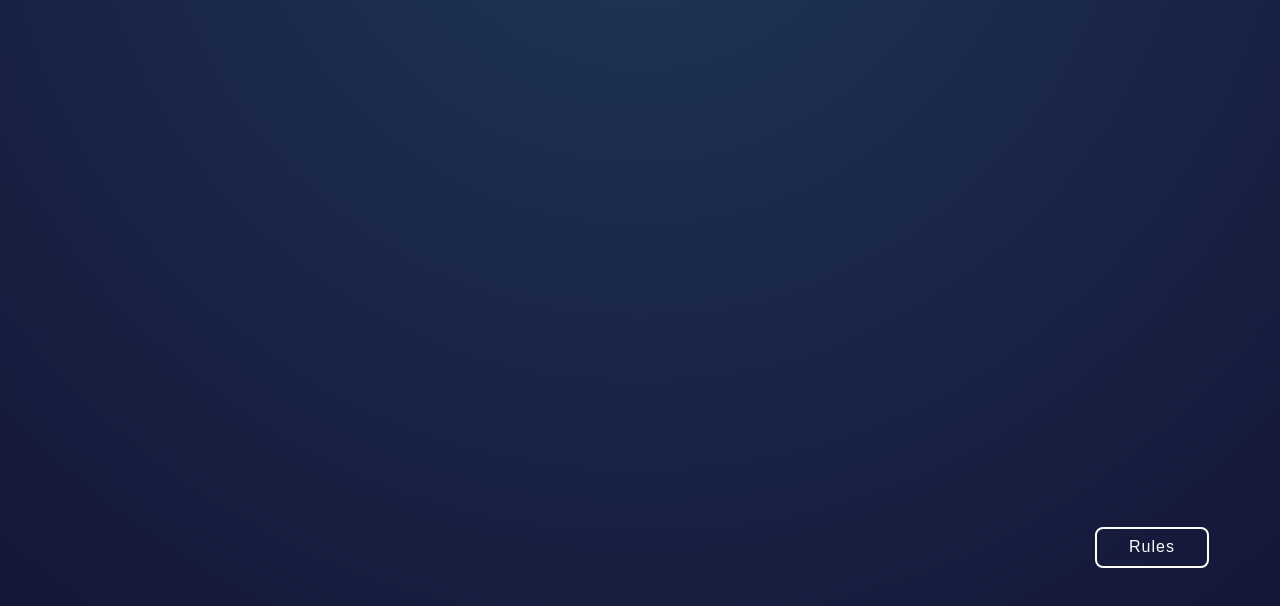
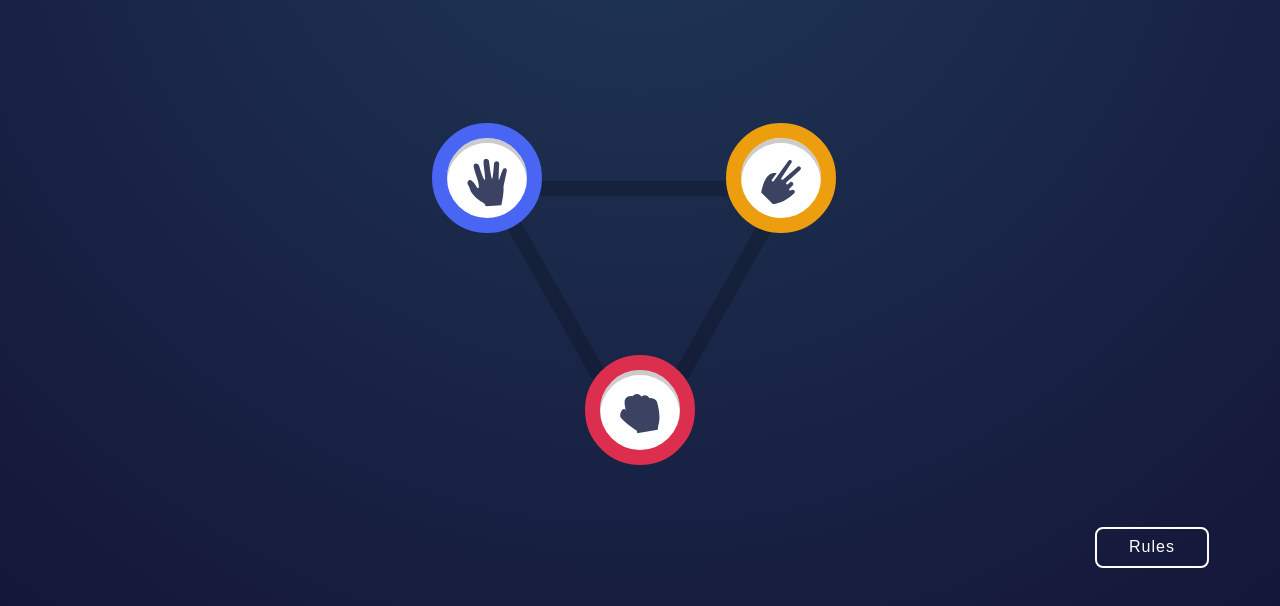
Before and after one commit to JUW-Code/rock-paper-scissors-master, a plain HTML site: page rock-paper-scissors-master/index.html in a window 1280 px wide. Shown: the part 176-782 px from the top of the page. Drawn offline with Linux system fonts and the light colour scheme.

Commit message:
removed comment

```diff
--- a/rock-paper-scissors-master/index.html
+++ b/rock-paper-scissors-master/index.html
@@ -18,7 +18,7 @@
     </div>
   </header>
 
-  <!--<main class="game">
+  <main class="game">
     <div class="game-triangle">
       <img src="./images/bg-triangle.svg" alt="Triangle background" />
 
@@ -39,7 +39,7 @@
           <img src="./images/icon-rock.svg" alt="Rock" />
         </div>
       </div>
-    </div>-->
+    </div>
 
     <div class="result hidden" id="result">
       <p id="result-text"></p>
@@ -51,7 +51,6 @@
     <button class="rules-btn" id="rules-btn">Rules</button>
   </footer>
 
-  <!-- Rules Modal -->
   <div class="modal hidden" id="modal">
     <div class="modal-content">
       <div class="modal-header">
--- a/rock-paper-scissors-master/script.js
+++ b/rock-paper-scissors-master/script.js
@@ -55,7 +55,6 @@ playAgainBtn.addEventListener("click", () => {
   resultDiv.classList.add("hidden");
 });
 
-// Rules Modal
 rulesBtn.addEventListener("click", () => {
   modal.classList.remove("hidden");
   overlay.classList.remove("hidden");
```
Also changed, not shown: rock-paper-scissors-master/style.css (+3 -4 lines).
